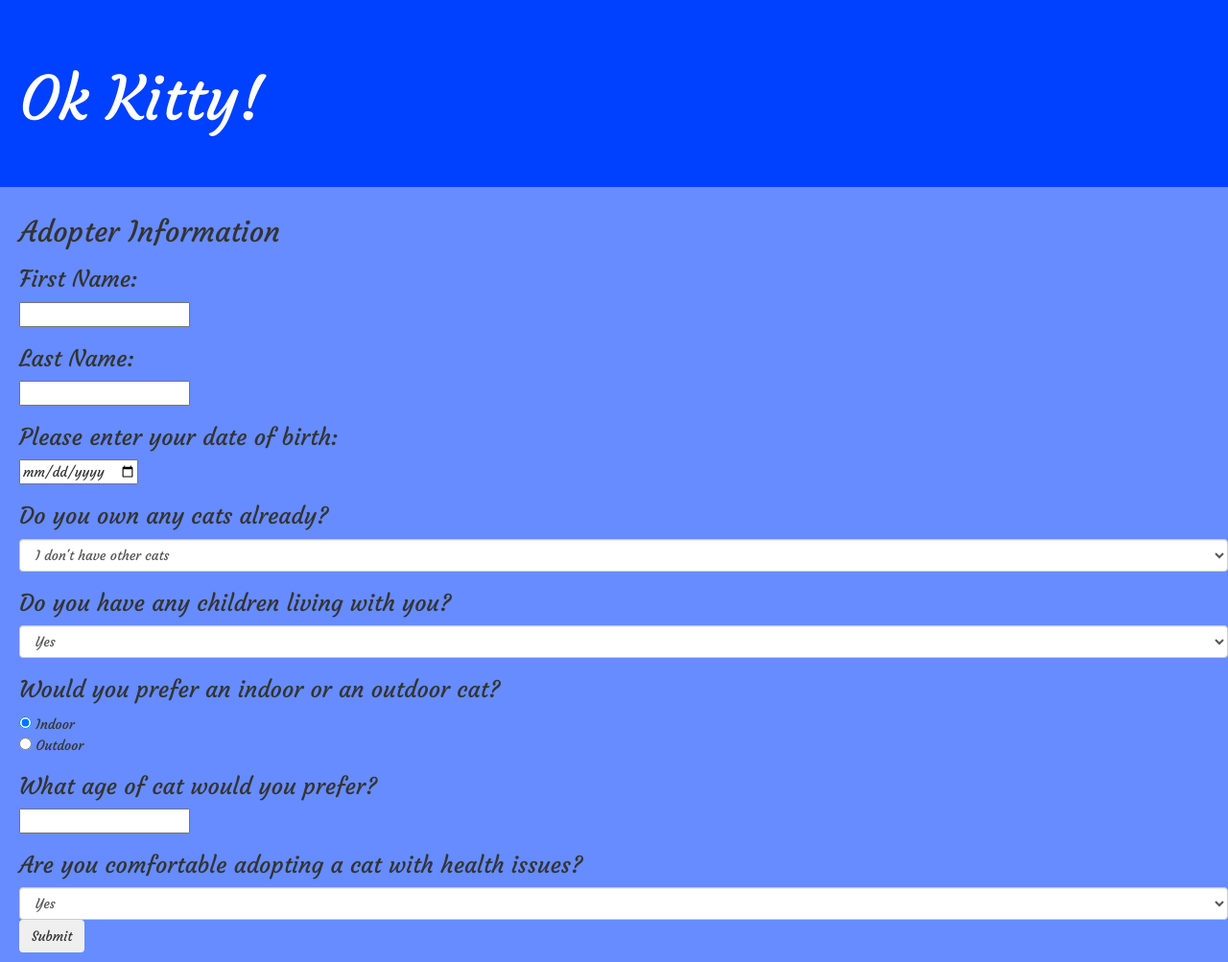
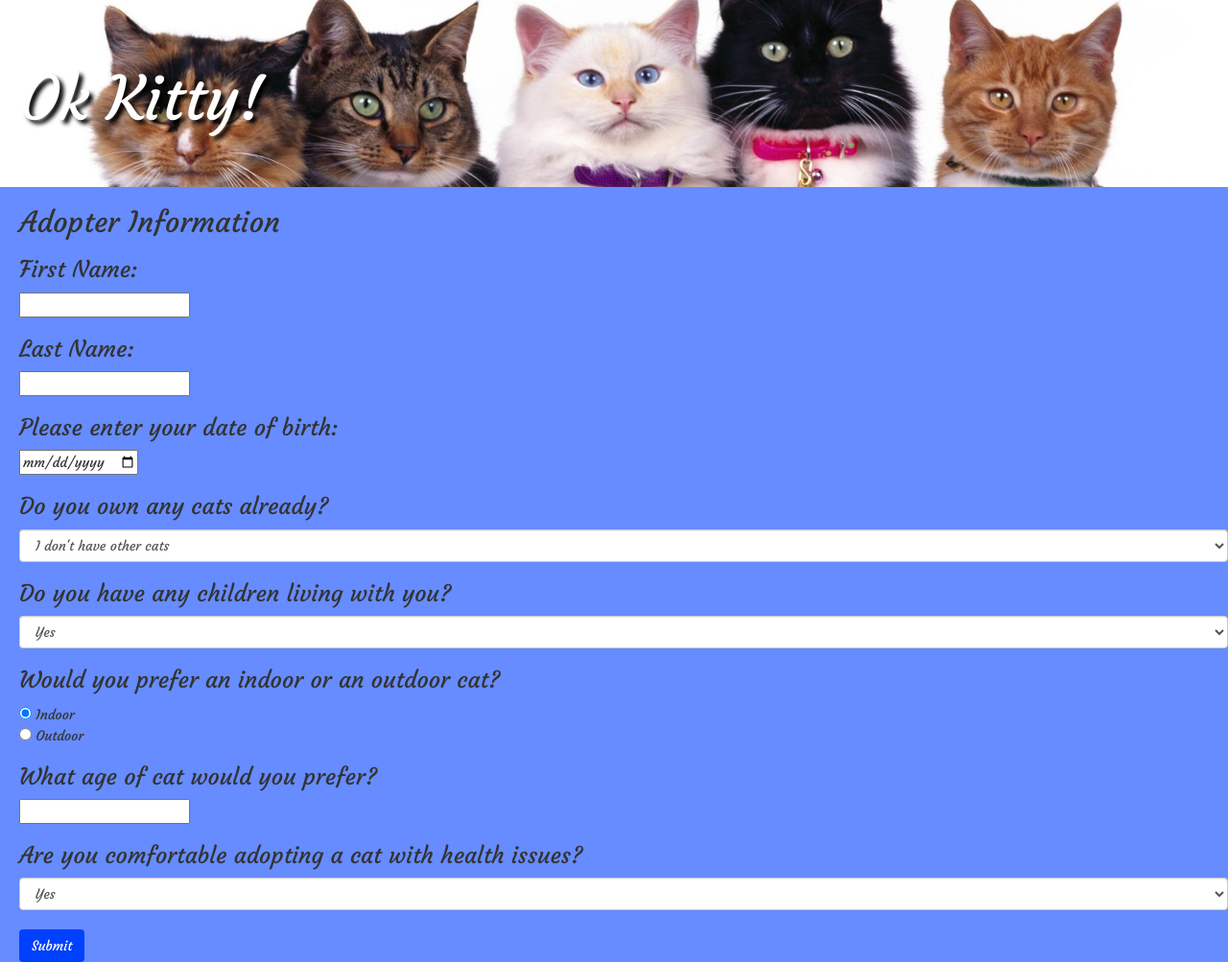
Before and after one commit to laurenposey/ok-kitty, a plain HTML site: page index.html in a window 1280 px wide. Shown: the whole page at 96% size. Drawn offline with Linux system fonts and the light colour scheme.

Commit message:
add cat pictures and css styling for button

```diff
--- a/css/styles.css
+++ b/css/styles.css
@@ -1,6 +1,7 @@
 .adopter {
   margin-left: 20px;
   font-family: 'Courgette', cursive;
+
 }
 
 h1 {
@@ -15,7 +16,13 @@ h2 {
 }
 
 .jumbotron {
-  background-color: #0040ff !important;
+  margin-bottom: 0px;
+  background-image: url("../img/cats1.jpeg") !important;
+  background-position: 0% 25%;
+  background-size: cover;
+  background-repeat: no-repeat;
+  color: white;
+  text-shadow: black 0.3em 0.3em 0.3em;
 
 }
 
@@ -23,8 +30,10 @@ body {
   background-color: #668cff;
 }
 
-button {
-
+.btn {
+  margin-top: 20px;
+  background-color: #0040ff;
+  color: white;
 }
 
 #profile-display {
```
Also changed, not shown: img/cats1.jpeg (added), img/crosseyedcat.jpg (added), img/derp cat.jpg (added), img/face-paw.jpg (added), img/fluffybutt.jpg (added), img/huxley.jpg (added), img/keith.jpg (added), img/ladymeowingtons.jpg (added), img/ladymeowtingtons2.jpg (added), img/lordweber.jpg (added), img/lulu.jpg (added), img/meowming.jpg (added), img/otto.jpg (added), img/tuxedo.jpeg (added).
